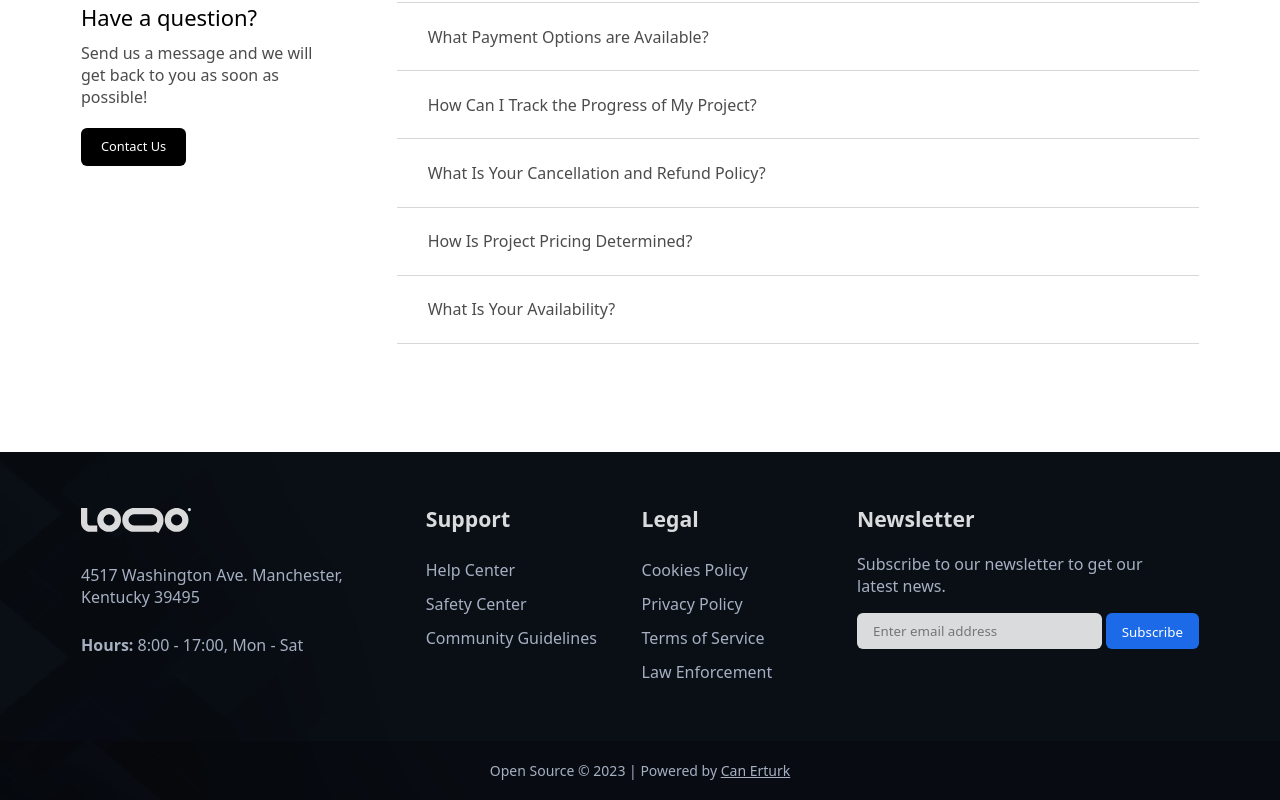
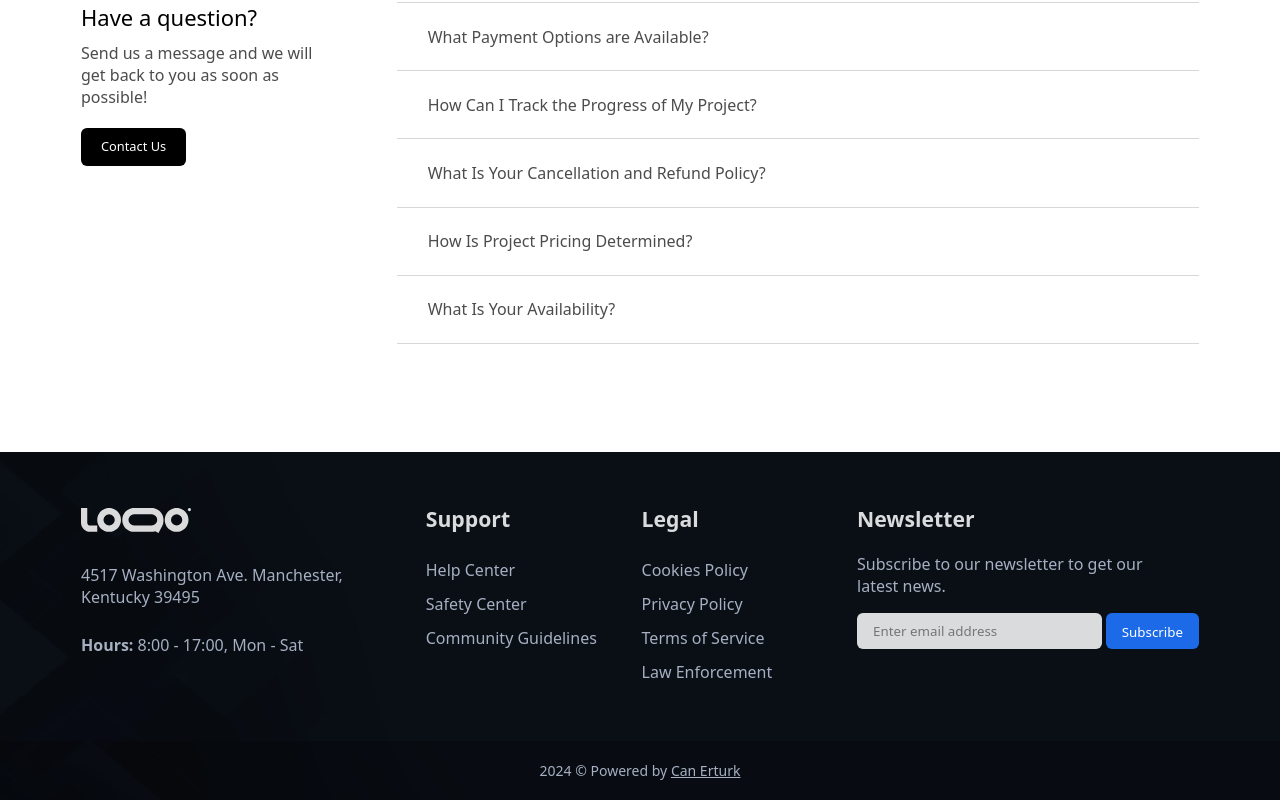
Before and after one commit to can-erturk/digital-agency, a Vue app: page / in a window 1280 px wide. Shown: the part 3044-3844 px from the top of the page. Built offline with nearby package versions, Linux system fonts and the light colour scheme.

Commit message:
Update year and copyright text in footer

```diff
--- a/src/components/layout/LayoutFooter.vue
+++ b/src/components/layout/LayoutFooter.vue
@@ -37,7 +37,7 @@
     </div>
     <div class="footer-copyright">
       <div class="container">
-        <p>Open Source © 2023 | Powered by <a href="https://canerturk.dev">Can Erturk</a></p>
+        <p>2024 © Powered by <a href="https://canerturk.dev">Can Erturk</a></p>
       </div>
     </div>
   </footer>
```
